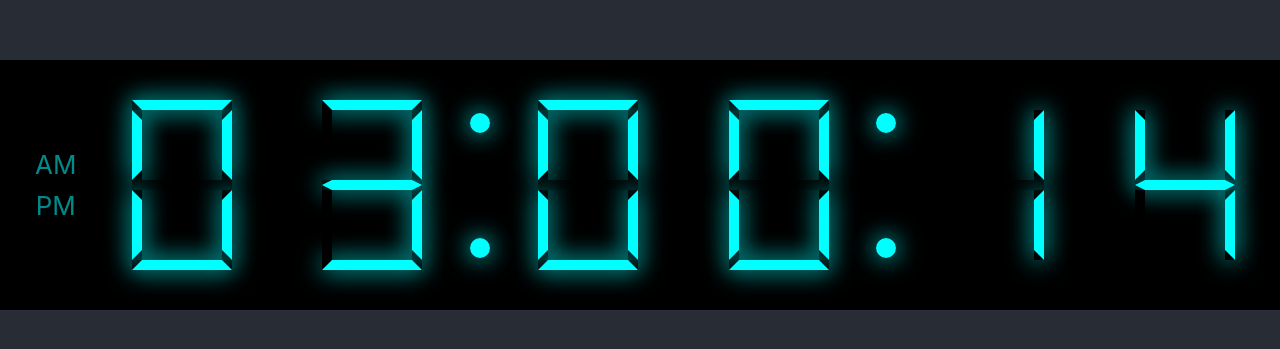
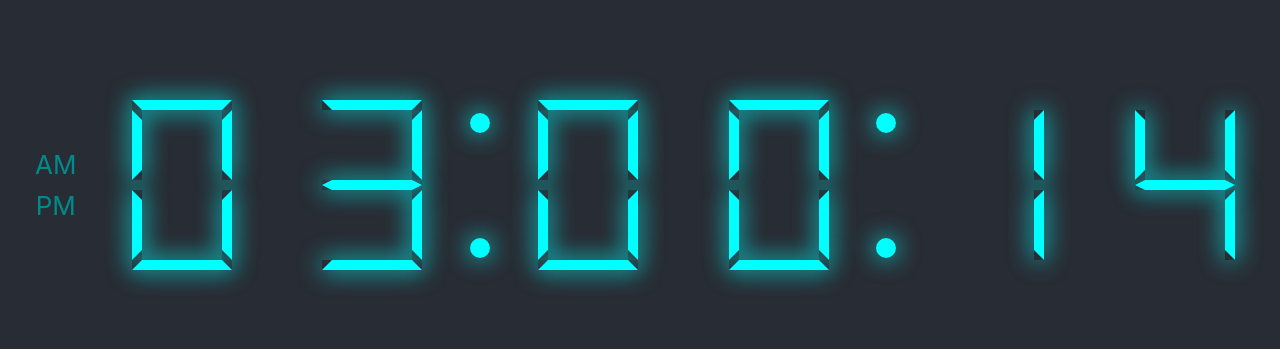
Before and after one commit to CJButton/Digital-Clock, a React (Create React App) app: page / in a window 1280 px wide. Shown: the part 215-564 px from the top of the page. Built offline with nearby package versions, Linux system fonts and the light colour scheme.

Commit message:
feat: Non-active elements hidden

```diff
--- a/package.json
+++ b/package.json
@@ -19,7 +19,11 @@
     "license": "(ISC OR GPL-3.0)",
     "module": "dist/index.js",
     "babel": {
-        "presets": [ "react", "env", "stage-2" ]
+        "presets": [
+            "react",
+            "env",
+            "stage-2"
+        ]
     },
     "repository": {
         "type": "git",
--- a/src/styles/digital/numbers.scss
+++ b/src/styles/digital/numbers.scss
@@ -21,7 +21,7 @@
 .digital-wrapper {
     width: 100%;
     height: 250px;
-    background-color: black;
+    background-color: transparent;
     display: flex;
 }
 
@@ -33,7 +33,7 @@
 .pm {
     margin: 10px;
     color: var(--darkColor);
-    border-color: black;
+    border-color: transparent;
 
 }
 
@@ -56,7 +56,7 @@
 .digital-zero,
 .digital-separator {
     width: 100px;
-    background-color: black;
+    background-color: transparent;
     display: flex;
     flex-direction: column;
     margin: auto;
@@ -154,35 +154,35 @@
 .digital-one {
     .top-half {
         .top {
-            border-color: black;
+            border-color: transparent;
             box-shadow: none;
         }
 
         .left-and-right {
             .left {
-                border-color: black;
+                border-color: transparent;
                 box-shadow: none;
             }
         }
     }
 
     .center-top {
-        border-color: black;
+        border-color: transparent;
         box-shadow: none;
     }
     .center-bottom {
-        border-color: black;
+        border-color: transparent;
         box-shadow: none;
     }
 
     .bottom-half {
         .bottom {
-            border-color: black;
+            border-color: transparent;
             box-shadow: none;
         }
         .left-and-right {
             .left {
-                border-color: black;
+                border-color: transparent;
                 box-shadow: none;
             }
         }
@@ -193,7 +193,7 @@
     .top-half {
         .left-and-right {
             .left {
-                border-color: black;
+                border-color: transparent;
                 box-shadow: none;
             }
         }
@@ -202,7 +202,7 @@
     .bottom-half {
         .left-and-right {
             .right {
-                border-color: black;
+                border-color: transparent;
                 box-shadow: none;
             }
         }
@@ -213,7 +213,7 @@
     .top-half {
         .left-and-right {
             .left {
-                border-color: black;
+                border-color: transparent;
                 box-shadow: none;
             }
         }
@@ -222,7 +222,7 @@
     .bottom-half {
         .left-and-right {
             .left {
-                border-color: black;
+                border-color: transparent;
                 box-shadow: none;
             }
         }
@@ -232,19 +232,19 @@
 .digital-four {
     .top-half {
         .top {
-            border-color: black;
+            border-color: transparent;
             box-shadow: none;
         }
     }
 
     .bottom-half {
         .bottom {
-            border-color: black;
+            border-color: transparent;
             box-shadow: none;
         }
         .left-and-right {
             .left {
-                border-color: black;
+                border-color: transparent;
                 box-shadow: none;
             }
         }
@@ -255,7 +255,7 @@
     .top-half {
         .left-and-right {
             .right {
-                border-color: black;
+                border-color: transparent;
                 box-shadow: none;
             }
         }
@@ -264,7 +264,7 @@
     .bottom-half {
         .left-and-right {
             .left {
-                border-color: black;
+                border-color: transparent;
                 box-shadow: none;
             }
         }
@@ -275,7 +275,7 @@
     .top-half {
         .left-and-right {
             .right {
-                border-color: black;
+                border-color: transparent;
                 box-shadow: none;
             }
         }
@@ -286,29 +286,29 @@
     .top-half {
         .left-and-right {
             .left {
-                border-color: black;
+                border-color: transparent;
                 box-shadow: none;
             }
         }
     }
 
     .center-top {
-        border-color: black;
+        border-color: transparent;
         box-shadow: none;
     }
     .center-bottom {
-        border-color: black;
+        border-color: transparent;
         box-shadow: none;
     }
 
     .bottom-half {
         .bottom {
-            border-color: black;
+            border-color: transparent;
             box-shadow: none;
         }
         .left-and-right {
             .left {
-                border-color: black;
+                border-color: transparent;
                 box-shadow: none;
             }
         }
@@ -318,12 +318,12 @@
 .digital-nine {
     .bottom-half {
         .bottom {
-            border-color: black;
+            border-color: transparent;
             box-shadow: none;
         }
         .left-and-right {
             .left {
-                border-color: black;
+                border-color: transparent;
                 box-shadow: none;
             }
         }
@@ -332,11 +332,11 @@
 
 .digital-zero {
     .center-top {
-        border-color: black;
+        border-color: transparent;
         box-shadow: none;
     }
     .center-bottom {
-        border-color: black;
+        border-color: transparent;
         box-shadow: none;
     }
 }
```
Also changed, not shown: 1 other file (tests, documents, lock files or other folders).
